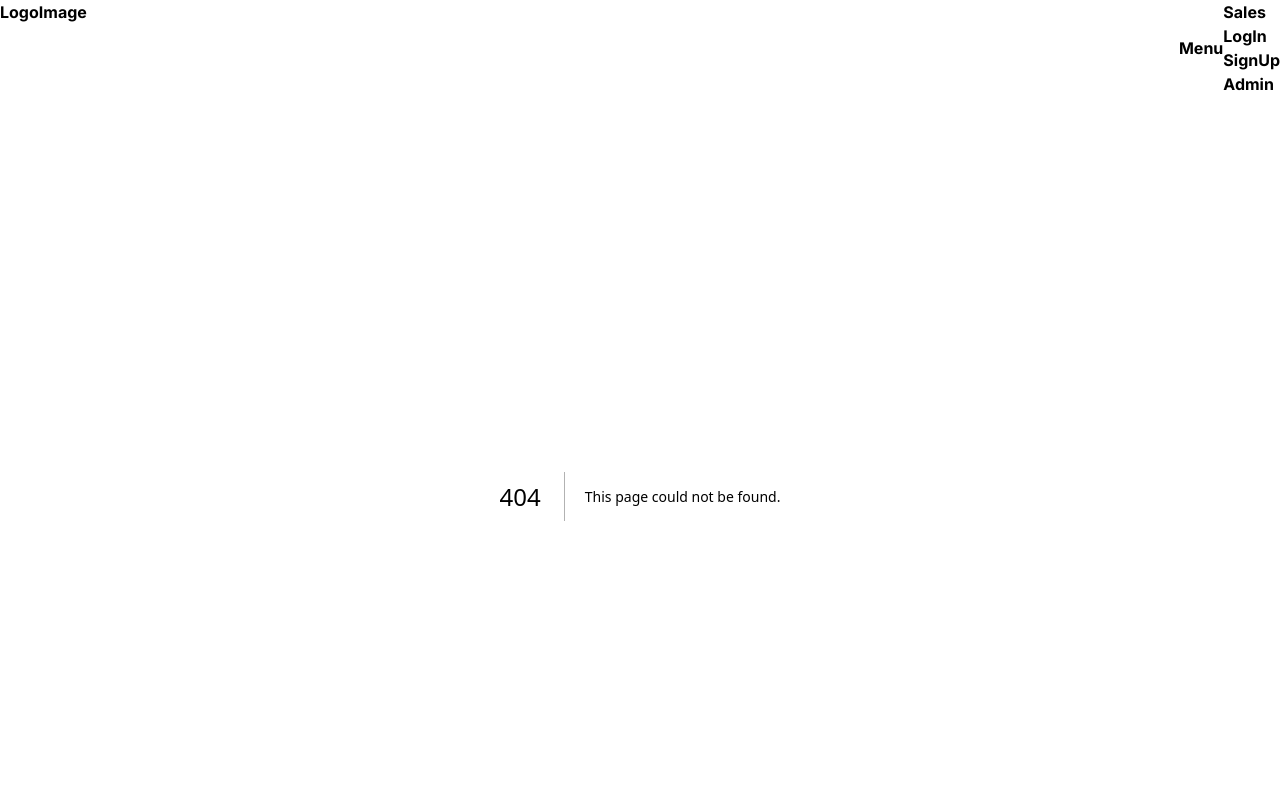
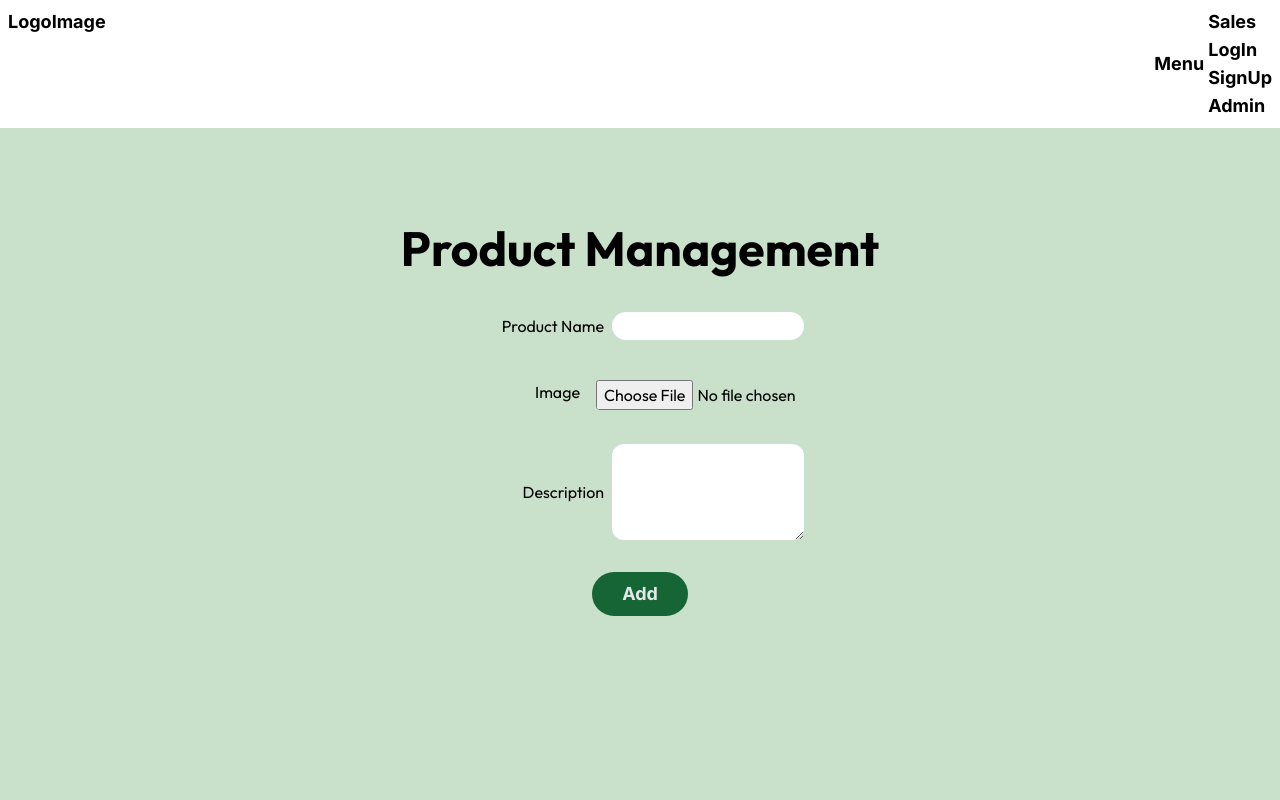
Before and after one commit to BomingYu/shop-frontend, a Next.js app: page /admin/product in a window 1280 px wide. Before the commit this address had no page. Shown: the top 800 px of the page. Built offline with nearby package versions, Linux system fonts and the light colour scheme.

Commit message:
Add new product page added

```diff
--- a/src/Components/NavBar.jsx
+++ b/src/Components/NavBar.jsx
@@ -87,7 +87,7 @@ export default function NavBar() {
               )}
               {/* {isLogin() && user.theRole ==="admin" && ( */}
                 <li>
-                  <Link href="#">Admin</Link>
+                  <Link href="/admin">Admin</Link>
                 </li>
               {/* )} */}
             </ul>
--- /dev/null
+++ b/src/app/admin/layout.jsx
@@ -0,0 +1,7 @@
+export default function Layout({children}){
+    return(
+        <div>
+        {children}
+        </div>
+    );
+}
--- /dev/null
+++ b/src/app/admin/page.jsx
@@ -0,0 +1,15 @@
+import Link from "next/link";
+
+export default function Page() {
+  return (
+    <main className="flex min-h-screen flex-col items-center justify-between p-24 bg-lightRGBA dark:bg-darkRGBA">
+      <div className="flex flex-col space-y-10 items-center ">
+        <h1 className="font-tagFont text-5xl font-bold">Admin Page</h1>
+        <Link href="/admin/product" className="bg-amber-400 dark:bg-yellow-700 dark:text-gray-300 p-3 rounded-full text-xl font-semibold font-tagFont">Product Management</Link>
+        <Link href="#" className="bg-amber-400 dark:bg-yellow-700 dark:text-gray-300 p-3 rounded-full text-xl font-semibold font-tagFont">Sales Management</Link>
+        <Link href="#" className="bg-amber-400 dark:bg-yellow-700 dark:text-gray-300 p-3 rounded-full text-xl font-semibold font-tagFont">Customer Management</Link>
+        <Link href="#" className="bg-amber-400 dark:bg-yellow-700 dark:text-gray-300 p-3 rounded-full text-xl font-semibold font-tagFont">Order Management</Link>
+      </div>
+    </main>
+  );
+}
--- /dev/null
+++ b/src/app/admin/product/page.jsx
@@ -0,0 +1,73 @@
+"use client";
+
+import axios from "axios";
+//import { headers } from "next/headers";
+import { useState } from "react";
+
+export default function Page() {
+  const [name, setName] = useState("");
+  const [image, setImage] = useState("");
+  const [desc, setDesc] = useState("");
+
+  const handleAddNewProduct = async (e) => {
+    e.preventDefault(e);
+    console.log(name);
+    console.log(image);
+    console.log(desc);
+
+    const formData = {name:name , image:image , description:desc};
+
+    const response = await axios.post("http://localhost:5006/api/products" , formData , {headers:{"Content-Type": "multipart/form-data"}});
+    const data = response.data;
+    console.log(data);
+  };
+
+  return (
+    <main className="flex min-h-screen flex-col items-center justify-between p-24 bg-lightRGBA dark:bg-darkRGBA">
+      <div className="flex flex-col space-y-10 items-center ">
+        <h1 className="font-tagFont text-5xl font-bold">Product Management</h1>
+        <form
+          className="flex flex-col space-y-8 items-center justify-center"
+          onSubmit={handleAddNewProduct}
+        >
+          <div className="flex space-x-2 font-tagFont items-center">
+            <span className="w-32 text-right">Product Name</span>
+            <input
+              type="text"
+              className="dark:text-black rounded-full w-48 h-7 p-2 text-md"
+              value={name}
+              onChange={(e) => {
+                setName(e.target.value);
+              }}
+            />
+          </div>
+          <div className="flex space-x-2 font-tagFont items-center">
+            <span className="w-32 text-right">Image</span>
+            <input
+              type="file"
+              className="dark:text-black rounded-full w-60 h-10 p-2 text-md"
+              onChange={(e)=>{setImage(e.target.files[0])}}
+            />
+          </div>
+          <div className="flex space-x-2 font-tagFont items-center">
+            <span className="w-32 text-right">Description</span>
+            <textarea
+              type="text"
+              className="dark:text-black rounded-xl w-48 p-1 h-24 text-md"
+              value={desc}
+              onChange={(e) => {
+                setDesc(e.target.value);
+              }}
+            ></textarea>
+          </div>
+          <button
+            type="submit"
+            className="dark:bg-amber-700 bg-green-800 dark:text-gray-200 text-gray-200 w-24 text-lg font-bold p-2 rounded-full"
+          >
+            Add
+          </button>
+        </form>
+      </div>
+    </main>
+  );
+}
```
